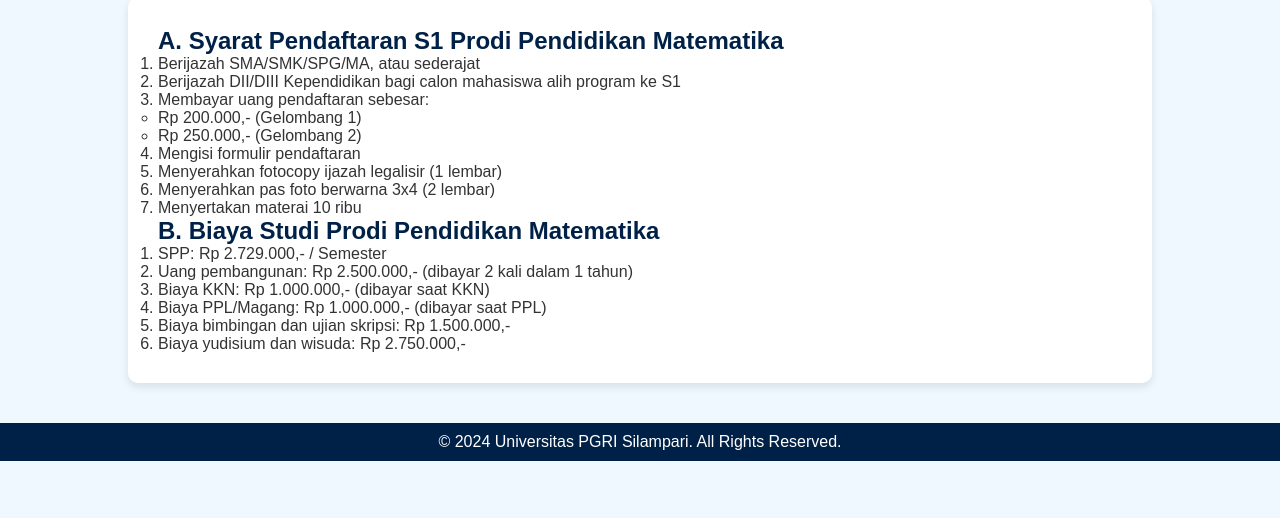
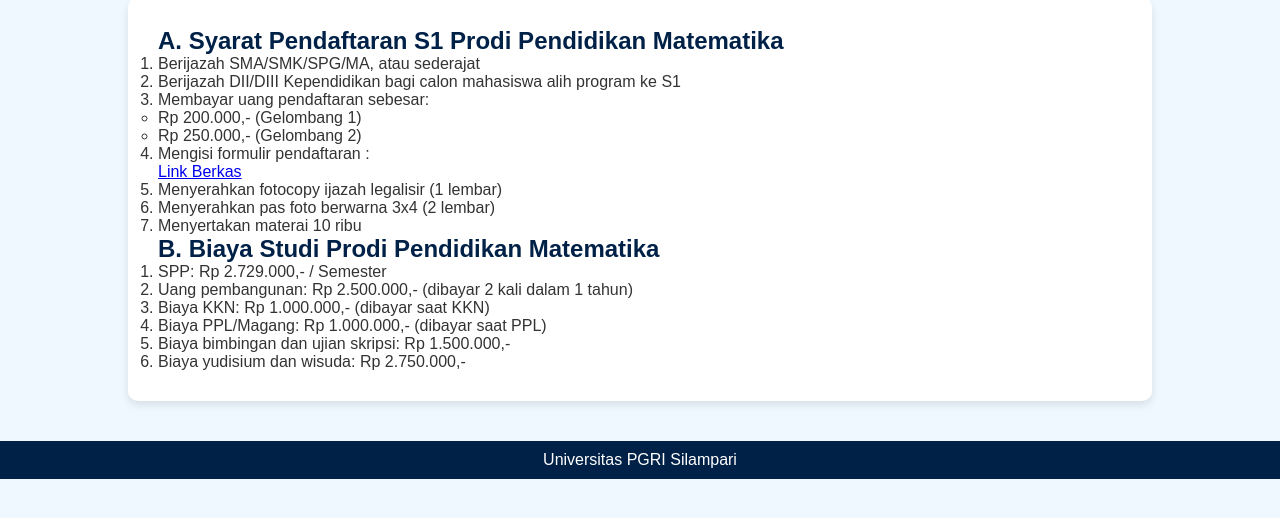
Before and after one commit to customerservice-mathunpari/customerservice-math, a plain HTML site: page pendaftaran.html in a window 1280 px wide. Shown: the part 178-696 px from the top of the page. Drawn offline with Linux system fonts and the light colour scheme.

Commit message:
Update pendaftaran.html
Signed-off-by: customerservice-mathunpari <deapisatra@gmail.com>

```diff
--- a/pendaftaran.html
+++ b/pendaftaran.html
@@ -155,7 +155,8 @@
                     <li>Rp 250.000,- (Gelombang 2)</li>
                 </ul>
             </li>
-            <li>Mengisi formulir pendaftaran</li>
+            <li>Mengisi formulir pendaftaran :</li>
+             <a href="https://docs.google.com/document/d/1xjPkiL8tI3K9uxLVp1ArkIfl5mClFxof/edit?usp=drivesdk&ouid=103369647056046737816&rtpof=true&sd=true" target="_blank" class="btn-link">Link Berkas</a>
             <li>Menyerahkan fotocopy ijazah legalisir (1 lembar)</li>
             <li>Menyerahkan pas foto berwarna 3x4 (2 lembar)</li>
             <li>Menyertakan materai 10 ribu</li>
@@ -174,7 +175,7 @@
 
     <!-- Footer -->
     <footer>
-        <p>&copy; 2024 Universitas PGRI Silampari. All Rights Reserved.</p>
+        <p>Universitas PGRI Silampari</p>
     </footer>
 </body>
 </html>
```
